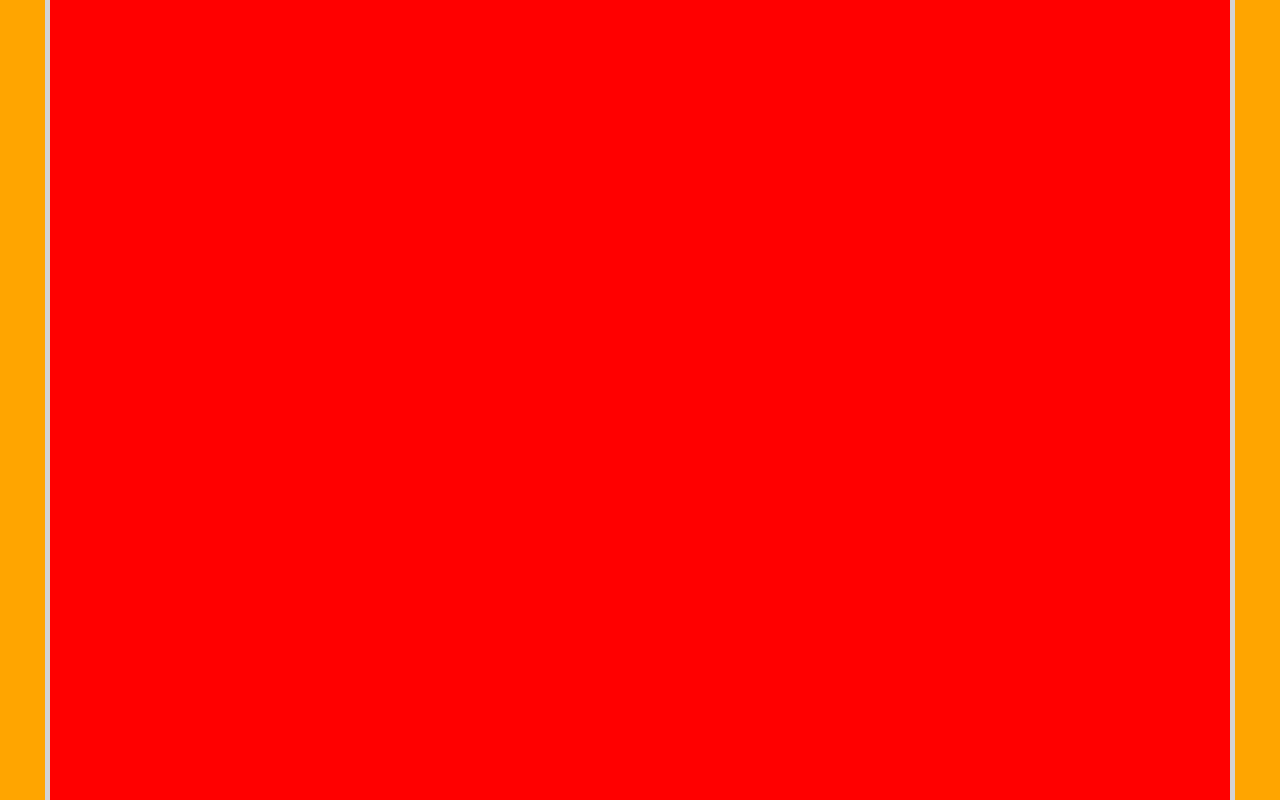
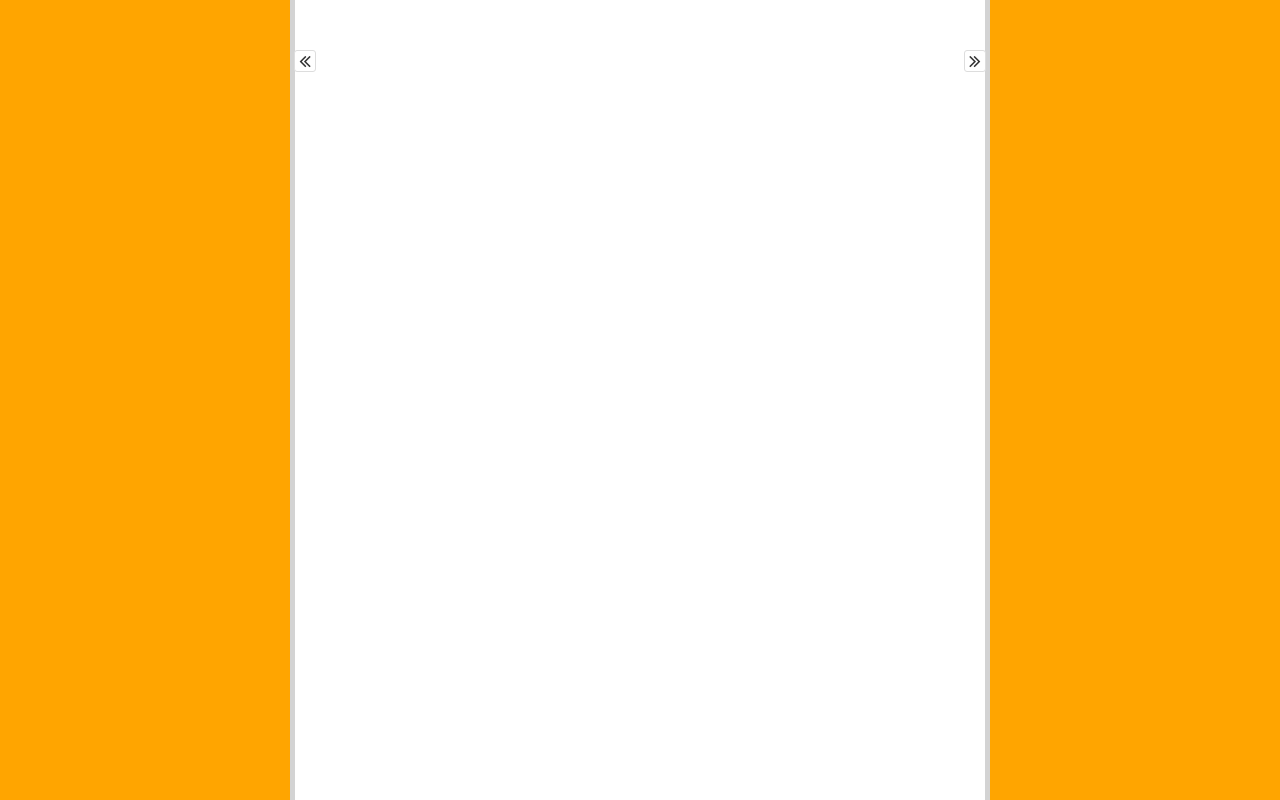
Before and after one commit to dwachenschwanz/resizer, a plain HTML site: page index.html in a window 1280 px wide. Drawn offline with Linux system fonts and the light colour scheme.

Commit message:
added buttons

```diff
--- a/index.html
+++ b/index.html
@@ -5,11 +5,14 @@
     <meta name="viewport" content="width=device-width, initial-scale=1.0">
     <link rel="stylesheet" href="style.css">
     <script type="module" src="main.js"></script>
+    <link rel="stylesheet" href="https://cdnjs.cloudflare.com/ajax/libs/font-awesome/4.7.0/css/font-awesome.css" integrity="sha512-5A8nwdMOWrSz20fDsjczgUidUBR8liPYU+WymTZP1lmY9G6Oc7HlZv156XqnsgNUzTyMefFTcsFH/tnJE/+xBg==" crossorigin="anonymous" referrerpolicy="no-referrer" />
     <title>Document</title>
 </head>
 <body>
     <div class="container">
     <div class="item left">
+        <button id="leftBtn"><i class="fa fa-angle-double-left"></i></button>
+
         <div class="bar"></div>
         <!-- <div class="resizer ne"> </div>
         <div class="resizer nw"> </div>
@@ -18,6 +21,7 @@
     </div>
     <div class="workspace"></div>
     <div class="item right">
+        <button id="rightBtn"><i class="fa fa-angle-double-right"></i></button>
         <div class="bar"></div>
     </div>
 </div>
--- a/style.css
+++ b/style.css
@@ -24,7 +24,7 @@ body {
 .item {
     box-sizing: border-box;
     height: var(--height);
-    width: 50px;
+    width: 295px;
     position: relative;
     /* position: absolute; */
     background: orange;
@@ -43,7 +43,7 @@ body {
     .workspace {
         height: var(--height);
         width:100%;
-        background-color: red;
+        /* background-color: red; */
         box-sizing: border-box;
     }
 
@@ -97,3 +97,78 @@ body {
     right: -1px;
     cursor: se-resize;
     }
+
+
+    /* #leftBtn {
+        position: absolute;
+        display: flex;
+        justify-content: center;
+        align-items: center;
+        top: 50px;
+        height: 22px;
+        width: 22px;
+        font-size: 20px;
+        color: rgb(51, 51, 51);
+        background-color: #ffffff;
+        border: 1px solid #ddd;
+        border-radius: 3px;
+        z-index: 10;
+        right: -26px;
+      }
+
+      #leftBtn.collapsed {
+        right: -21px;
+      } */
+
+      /* #rightBtn {
+        position: absolute;
+        display: flex;
+        justify-content: center;
+        align-items: center;
+        top: 50px;
+        height: 22px;
+        width: 22px;
+        font-size: 20px;
+        color: rgb(51, 51, 51);
+        background-color: #ffffff;
+
+        border: 1px solid #ddd;
+        border-radius: 3px;
+        z-index: 10;
+        left: -26px;
+      }
+
+      #rightBtn.collapsed {
+        left: -26px;
+      }
+        */
+
+      button {
+        position: absolute;
+        display: flex;
+        justify-content: center;
+        align-items: center;
+
+        height: 22px;
+        width: 22px;
+        font-size: 20px;
+        color: rgb(51, 51, 51);
+        background-color: #ffffff;
+        /* outline-color: gainsboro; */
+        border: 1px solid #ddd;
+        border-radius: 3px;
+        z-index: 10;
+
+      }
+
+      .item.left > button {
+        right: -26px;
+        top: 50px;
+
+      }
+
+      .item.right > button {
+        left: -26px;
+        top: 50px;
+
+      }
```
